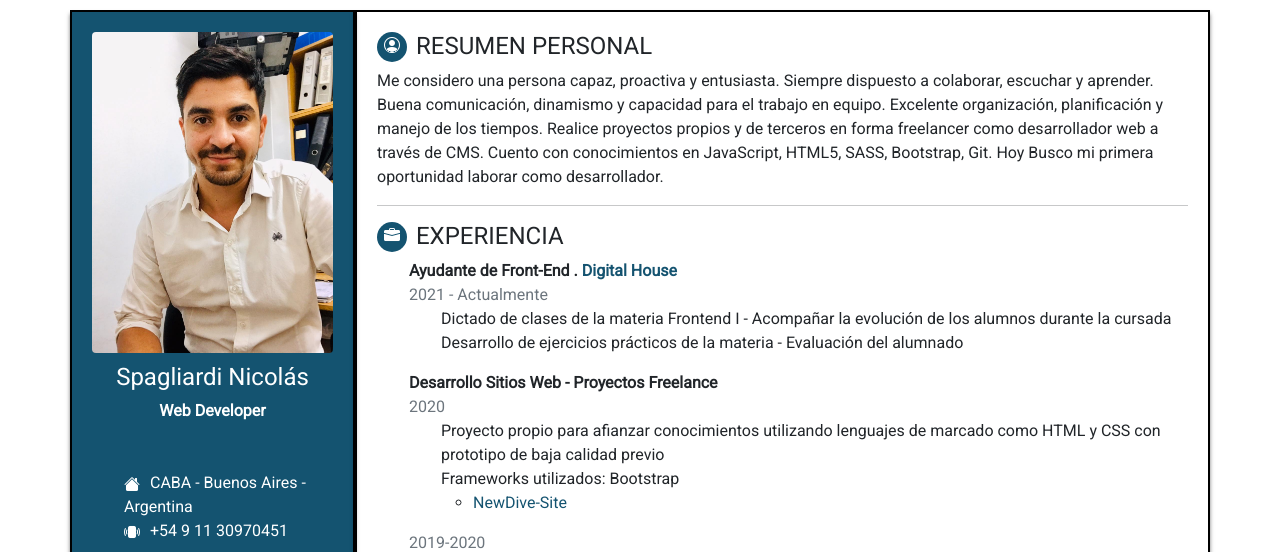
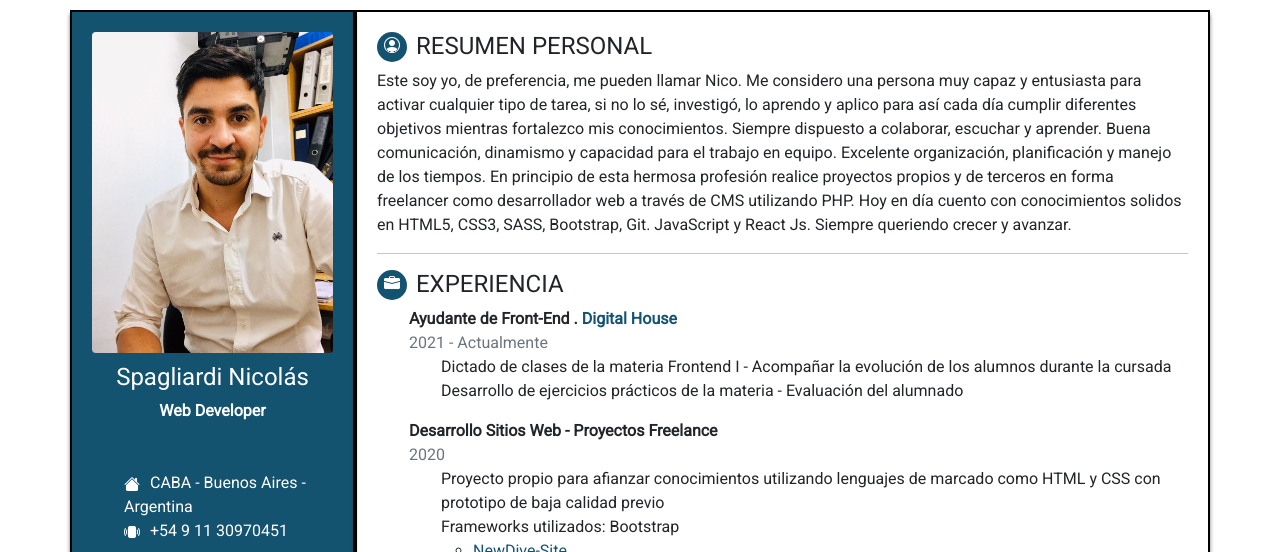
Before and after one commit to Spagliardin/Proyecto-cv, a website: page index.html in a window 1280 px wide. Shown: the top 552 px of the page. Drawn offline with nearby package versions, Linux system fonts and the light colour scheme; files whose address does not match are found by name.

Commit message:
upgrade cv

```diff
--- a/index.html
+++ b/index.html
@@ -49,11 +49,10 @@
                     <i class="bi bi-person-circle align-top icon"></i>
                 </div>
                 <h4 class="upp d-inline-block">Resumen Personal</h4>
-                <p>Me considero una persona capaz, proactiva y entusiasta. Siempre dispuesto a colaborar, escuchar y aprender.
+                <p>Este soy yo, de preferencia, me pueden llamar Nico. Me considero una persona muy capaz y entusiasta para activar cualquier tipo de tarea, si no lo sé, investigó, lo aprendo y aplico para así cada día cumplir diferentes objetivos mientras fortalezco mis conocimientos. Siempre dispuesto a colaborar, escuchar y aprender.
                 Buena comunicación, dinamismo y capacidad para el trabajo en equipo. Excelente organización, planificación y manejo de los tiempos.
-                Realice proyectos propios y de terceros en forma freelancer como desarrollador web a través
-                de CMS. Cuento con conocimientos en JavaScript, HTML5, SASS, Bootstrap, Git.
-                Hoy Busco mi primera oportunidad laborar como desarrollador.</p>
+                En principio de esta hermosa profesión realice proyectos propios y de terceros en forma freelancer como desarrollador web a través de CMS utilizando PHP. Hoy en día cuento con conocimientos solidos en HTML5, CSS3, SASS, Bootstrap, Git. JavaScript y React Js. Siempre queriendo crecer y avanzar.
+               </p>
                 <hr>
                 <div class="container-icon d-inline-block align-top">
                     <i class="bi bi-briefcase-fill align-top icon"></i>
```
